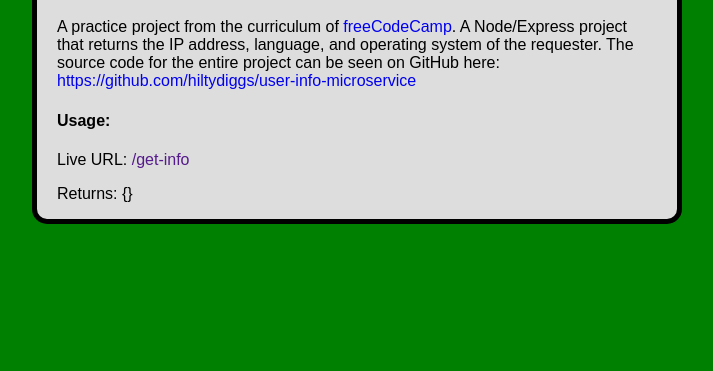
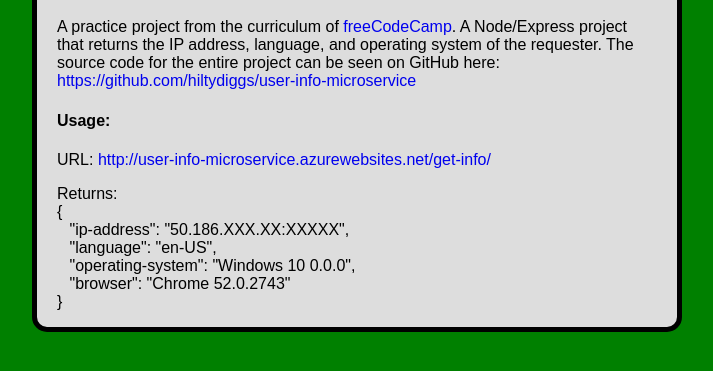
Before and after one commit to hiltydiggs/user-info-microservice, a website: page index.html in a window 1280 px wide. Shown: the part 103-474 px from the top of the page, without its empty margins (283-996 px from the left). Drawn offline with Linux system fonts and the light colour scheme.

Commit message:
Fixed links and return example

```diff
--- a/index.html
+++ b/index.html
@@ -2,16 +2,23 @@
 <html lang="en">
   <head>
     <title>User Info Microservice</title>
+    <meta charset="utf-8" />
     <link rel="stylesheet" type="text/css" href="styles/styles.css" />
   </head>
   <body class="body">
     <main class="container">
       <h2>User Info Microservice</h2>
       <h4>About:</h4>
-      <p>A practice project from the curriculum of <a href="http://freecodecamp.com/">freeCodeCamp</a>. A Node/Express project that returns the IP address, language, and operating system of the requester. The source code for the entire project can be seen on GitHub here: <a href="https://github.com/hiltydiggs/user-info-microservice">https://github.com/hiltydiggs/user-info-microservice</a></p>
+      <p>A practice project from the curriculum of <a href="http://freecodecamp.com/" target="_blank">freeCodeCamp</a>. A Node/Express project that returns the IP address, language, and operating system of the requester. The source code for the entire project can be seen on GitHub here: <a href="https://github.com/hiltydiggs/user-info-microservice" target="_blank">https://github.com/hiltydiggs/user-info-microservice</a></p>
       <h4>Usage:</h4>
-      <p>Live URL: <a href="">/get-info</a></p>
-      <p>Returns: {}</p>
+      <p>URL: <a href="/get-info" target="_blank">http://user-info-microservice.azurewebsites.net/get-info/</a></p>
+      <p>Returns:<br />
+        {<br />
+        &ensp; "ip-address": "50.186.XXX.XX:XXXXX",<br />
+        &ensp; "language": "en-US",<br />
+        &ensp; "operating-system": "Windows 10 0.0.0",<br />
+        &ensp; "browser": "Chrome 52.0.2743"<br />
+        }</p>
     </main>
   </body>
 </html>
```
